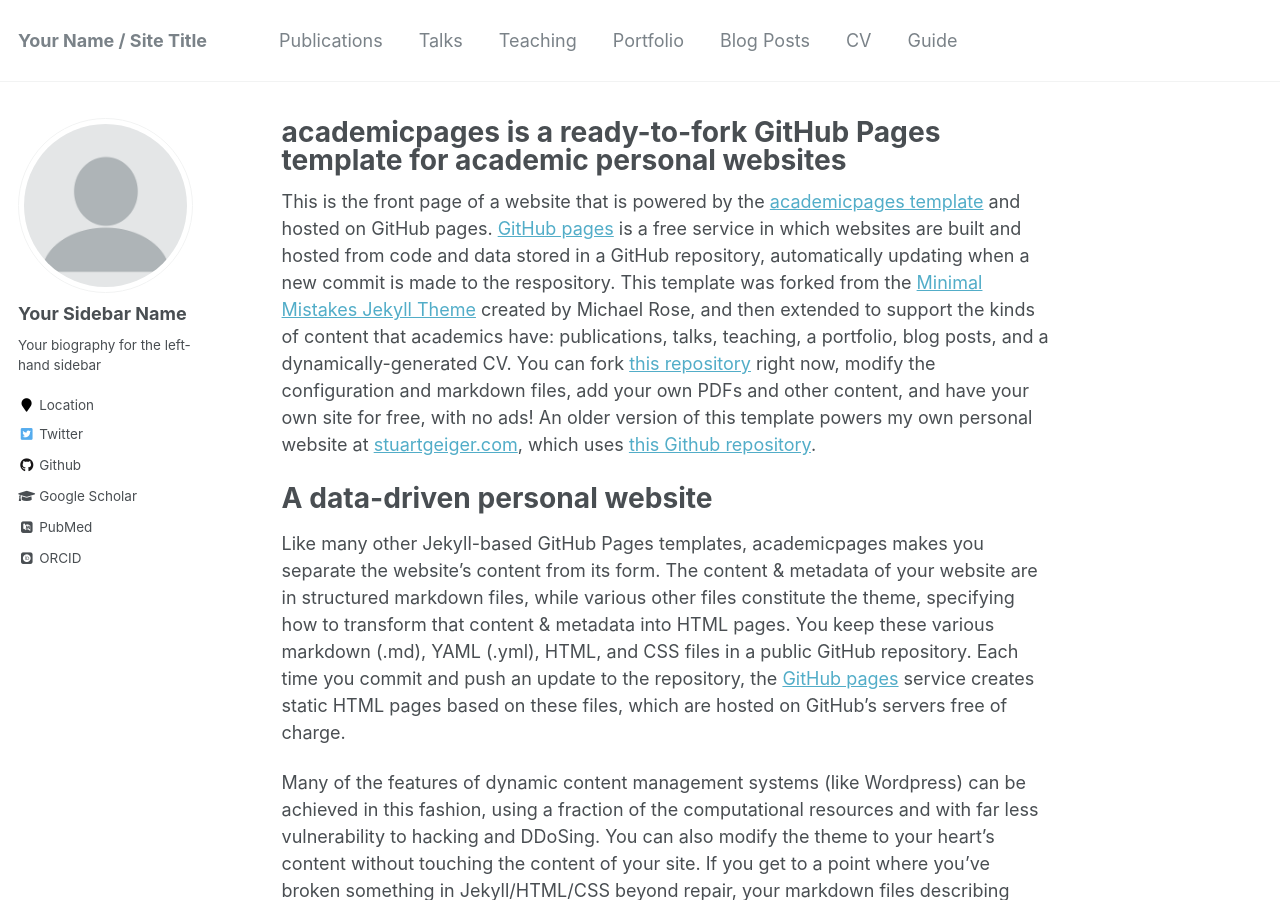
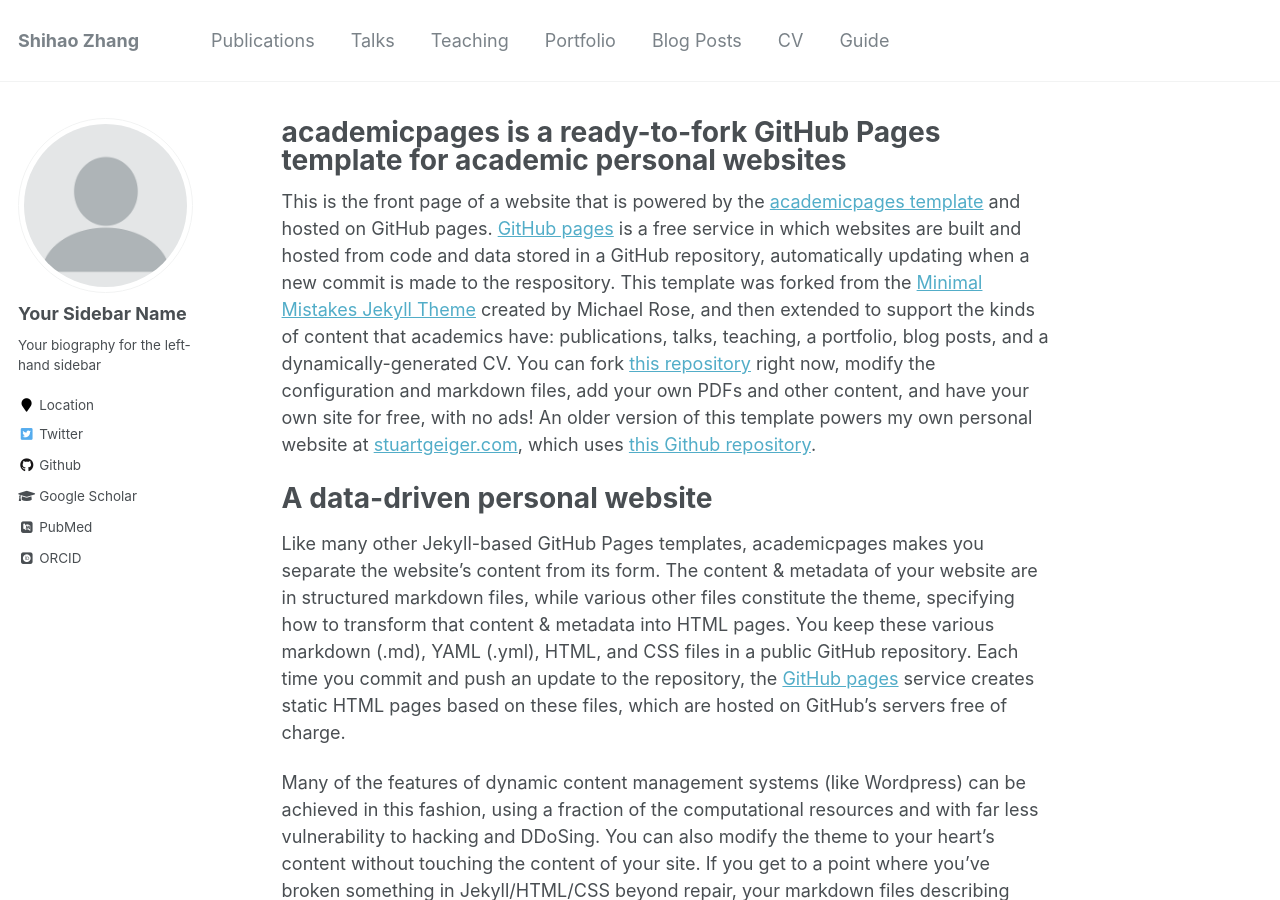
Before and after one commit to shihaozhangzsh/test.github.io, a Jekyll site: the page built from _pages/about.md, in a window 1280 px wide and 900 px high. Built offline with Jekyll 4.4.1, drawn with Linux system fonts in a browser that asks for light colours; some web fonts are replaced.

Commit message:
Update _config.yml

```diff
--- a/_config.yml
+++ b/_config.yml
@@ -7,7 +7,7 @@
 
 # Site Settings
 locale                   : "en-US"
-title                    : "Your Name / Site Title"
+title                    : "Shihao Zhang"
 title_separator          : "-"
 name                     : &name "Your Name"
 description              : &description "personal description"
```
